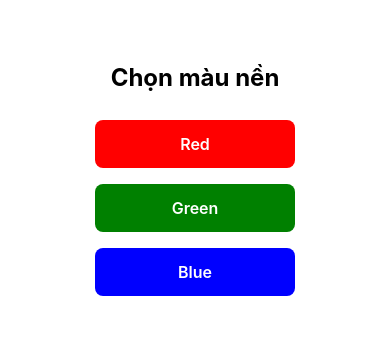
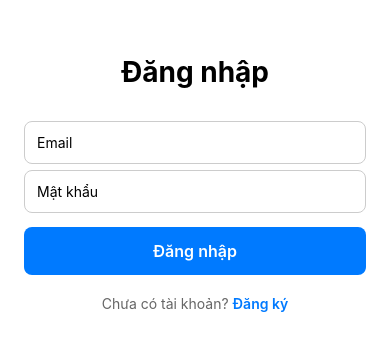
Before and after one commit to VanKhai-Simple/loginpage-moblie, a React Native app: screen / in a window 390 px wide. Shown: the part 239-590 px from the top of the page. Built offline with nearby package versions, Linux system fonts and the light colour scheme.

Commit message:
Update Login Form Validation

```diff
--- a/App.js
+++ b/App.js
@@ -4,23 +4,23 @@
 import React, { useState } from "react";
 // import { View, Text, Button, StyleSheet } from "react-native";
 import { View, Text, StyleSheet, Alert } from "react-native";
-import ColorButton from "./src/ColorButton";
+// import ColorButton from "./src/ColorButton";
 
-// import { Ionicons } from "@expo/vector-icons";
-// import LoginScreen from "./src/LoginScreen";
+import { Ionicons } from "@expo/vector-icons";
+import LoginScreen from "./src/LoginScreen";
 
-// export default function App() {
-//   return <LoginScreen />;
-// }
+export default function App() {
+  return <LoginScreen />;
+}
 
-// const styles = StyleSheet.create({
-//   container: {
-//     flex: 1,
-//     backgroundColor: '#fff',
-//     alignItems: 'center',
-//     justifyContent: 'center',
-//   },
-// });
+const styles = StyleSheet.create({
+  container: {
+    flex: 1,
+    backgroundColor: '#fff',
+    alignItems: 'center',
+    justifyContent: 'center',
+  },
+});
 
 
 // --------------- ------------------Bài 3.1 --------------------------------------//
@@ -269,46 +269,46 @@ import ColorButton from "./src/ColorButton";
 
 // --------------- ------------------Bài 5.2 --------------------------------------//
 
-export default function App() {
-  const [bgColor, setBgColor] = useState("#ffffff");
+// export default function App() {
+//   const [bgColor, setBgColor] = useState("#ffffff");
 
-  const handleChangeColor = (color) => {
-    setBgColor(color);
-    Alert.alert("Thông báo", `Đã đổi màu nền thành ${color}`);
-  };
+//   const handleChangeColor = (color) => {
+//     setBgColor(color);
+//     Alert.alert("Thông báo", `Đã đổi màu nền thành ${color}`);
+//   };
 
-  return (
-    <View style={[styles.container, { backgroundColor: bgColor }]}>
-      <Text style={styles.title}>Chọn màu nền</Text>
+//   return (
+//     <View style={[styles.container, { backgroundColor: bgColor }]}>
+//       <Text style={styles.title}>Chọn màu nền</Text>
 
-      <ColorButton
-        title="Red"
-        color="red"
-        onPress={handleChangeColor}
-      />
-      <ColorButton
-        title="Green"
-        color="green"
-        onPress={handleChangeColor}
-      />
-      <ColorButton
-        title="Blue"
-        color="blue"
-        onPress={handleChangeColor}
-      />
-    </View>
-  );
-}
+//       <ColorButton
+//         title="Red"
+//         color="red"
+//         onPress={handleChangeColor}
+//       />
+//       <ColorButton
+//         title="Green"
+//         color="green"
+//         onPress={handleChangeColor}
+//       />
+//       <ColorButton
+//         title="Blue"
+//         color="blue"
+//         onPress={handleChangeColor}
+//       />
+//     </View>
+//   );
+// }
 
-const styles = StyleSheet.create({
-  container: {
-    flex: 1,
-    justifyContent: "center",
-    alignItems: "center",
-  },
-  title: {
-    fontSize: 24,
-    fontWeight: "bold",
-    marginBottom: 20,
-  },
-});
+// const styles = StyleSheet.create({
+//   container: {
+//     flex: 1,
+//     justifyContent: "center",
+//     alignItems: "center",
+//   },
+//   title: {
+//     fontSize: 24,
+//     fontWeight: "bold",
+//     marginBottom: 20,
+//   },
+// });
```
Also changed, not shown: src/LoginScreen.js (line endings or trailing spaces).
